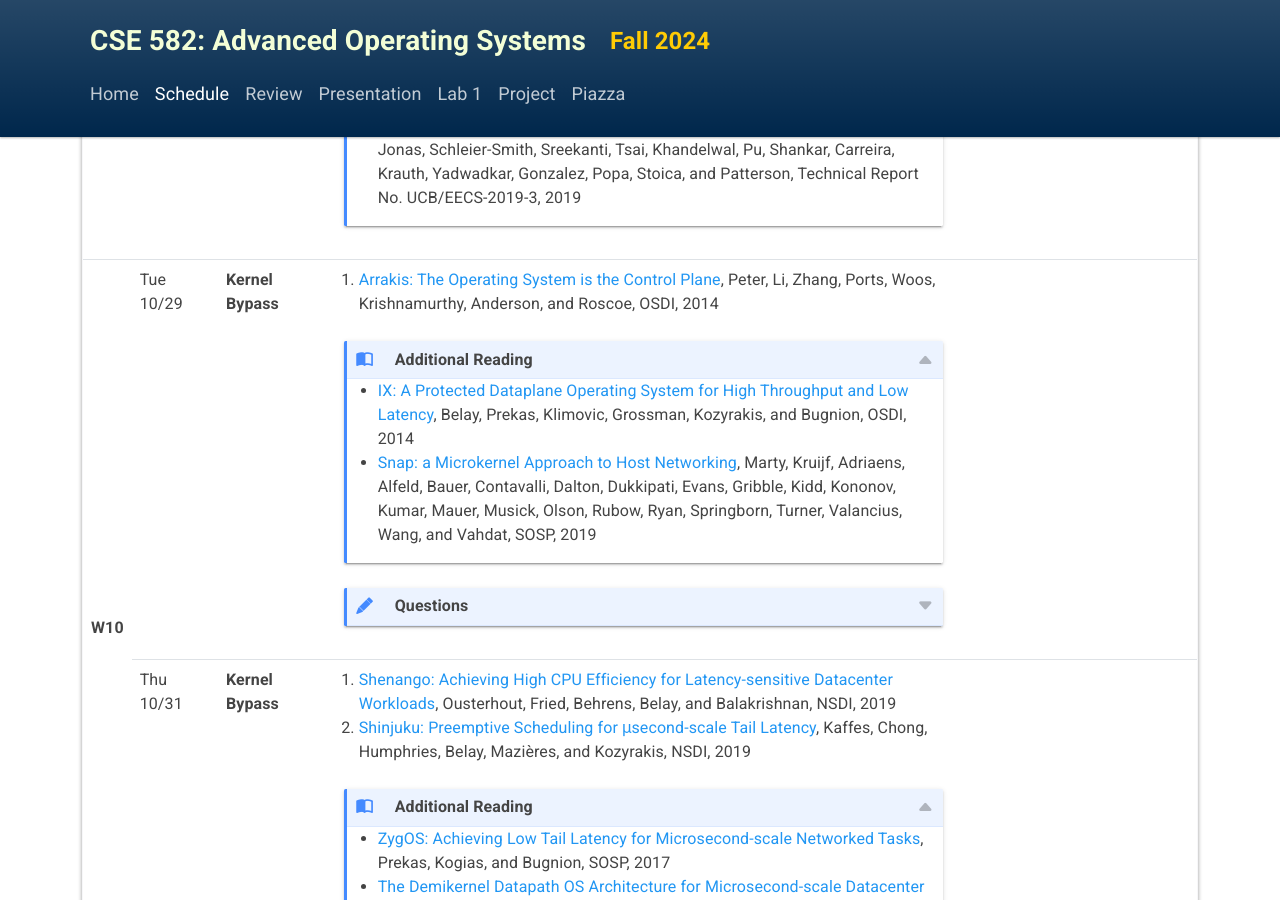
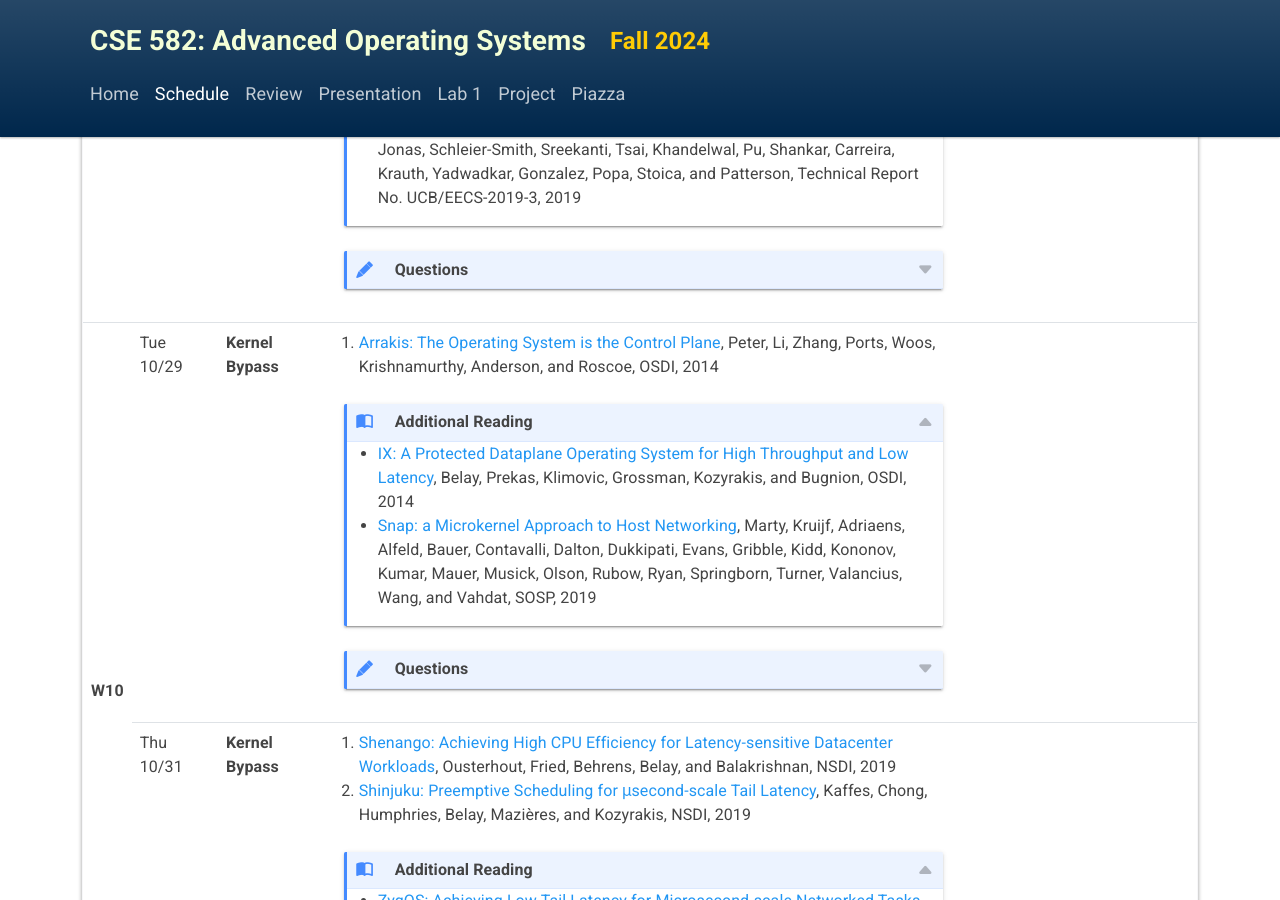
Before and after one commit to eecs582/eecs582.github.io, a Jekyll site: the page built from schedule.html, in a window 1280 px wide and 900 px high, scrolled down 5406 px. Built offline with Jekyll 4.4.1, drawn with Linux system fonts in a browser that asks for light colours.

Commit message:
add question

```diff
--- a/schedule.html
+++ b/schedule.html
@@ -481,6 +481,15 @@
           <ul>
             <li><a href="https://www2.eecs.berkeley.edu/Pubs/TechRpts/2019/EECS-2019-3.pdf">Cloud Programming Simplified: A Berkeley View on Serverless Computing</a>, Jonas, Schleier-Smith, Sreekanti, Tsai, Khandelwal, Pu, Shankar, Carreira, Krauth, Yadwadkar, Gonzalez, Popa, Stoica, and Patterson, Technical Report No. UCB/EECS-2019-3, 2019</li>
           </ul>
+        </details>
+        <details>
+          <summary>Questions</summary>
+          <strong>Firecracker</strong>
+          <ul>
+            <li>Q: What motivates the development of Firecracker, and how does the microVM differ from Linux container?</li>
+          </ul>
+          </p>
+        </details>
       </td>
       <td></td>
       <td></td>
```
